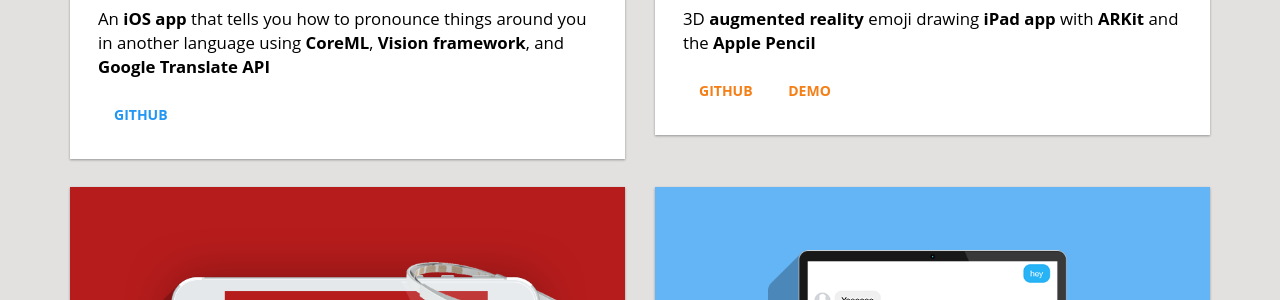
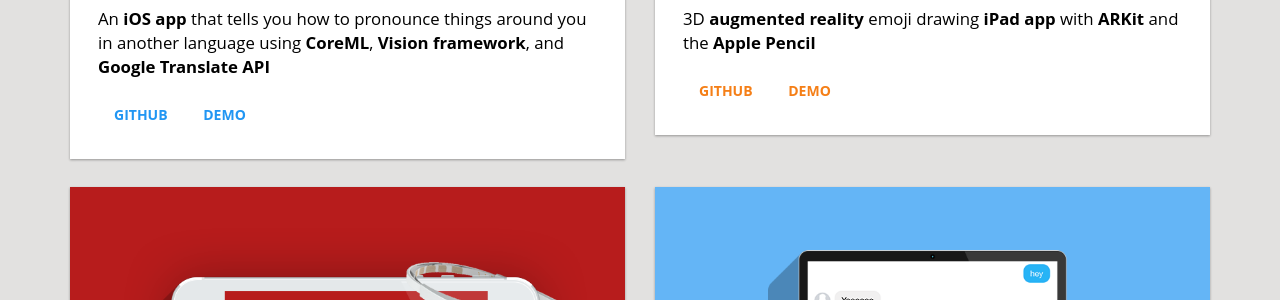
Before and after one commit to AcroMace/acromace.github.io, a Jekyll site: the page built from index.html, in a window 1280 px wide and 900 px high, scrolled down 632 px. Shown: the part 155-455 px from the top of the window. Built offline with Jekyll 4.4.1, drawn with Linux system fonts in a browser that asks for light colours.

Commit message:
Add YouTube demo link for BabelCamera

```diff
--- a/index.html
+++ b/index.html
@@ -9,7 +9,7 @@
 
     <div class="row">
 
-    {% include project_row.html project_id="babelcamera" title="BabelCamera" year="2017" description_brief="iPad app" description_long="An **iOS app** that tells you how to pronounce things around you in another language using **CoreML**, **Vision framework**, and **Google Translate API**" github_link="https://github.com/AcroMace/BabelCamera" %}
+    {% include project_row.html project_id="babelcamera" title="BabelCamera" year="2017" description_brief="iPad app" description_long="An **iOS app** that tells you how to pronounce things around you in another language using **CoreML**, **Vision framework**, and **Google Translate API**" github_link="https://github.com/AcroMace/BabelCamera" demo_link="https://youtu.be/_jxgNvIRpVk" %}
 
     {% include project_row.html project_id="dreambig" title="DreamBig" year="2017" description_brief="iPad app" description_long="3D **augmented reality** emoji drawing **iPad app** with **ARKit** and the **Apple Pencil**" github_link="https://github.com/AcroMace/DreamBig" demo_link="https://youtu.be/HAf0DnNm1c8" %}
 
```
